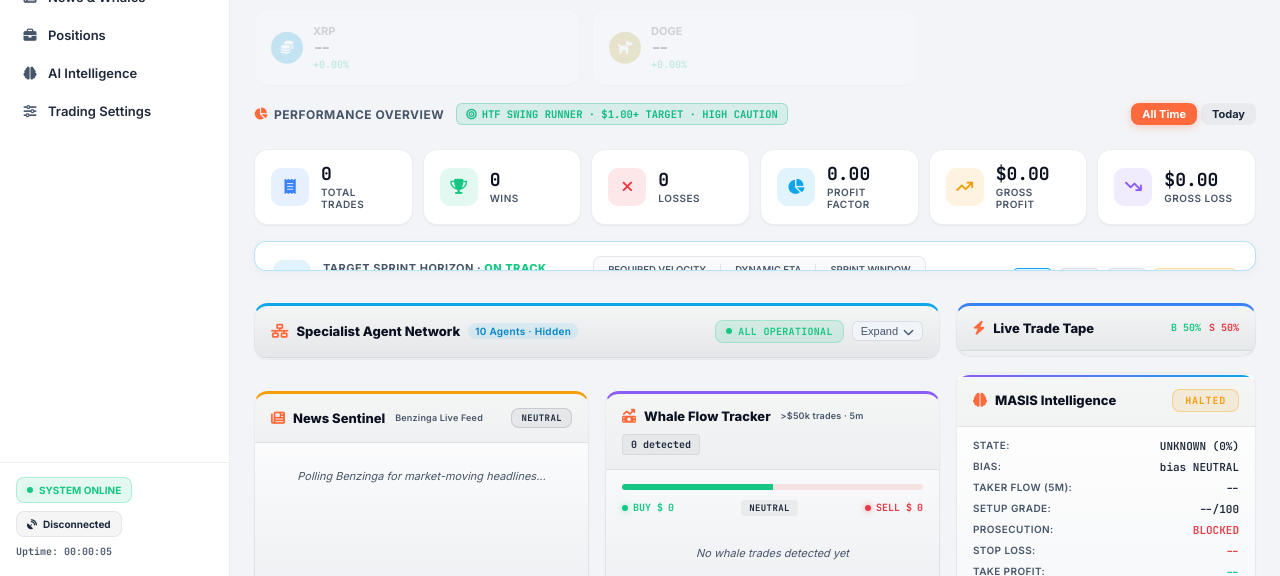
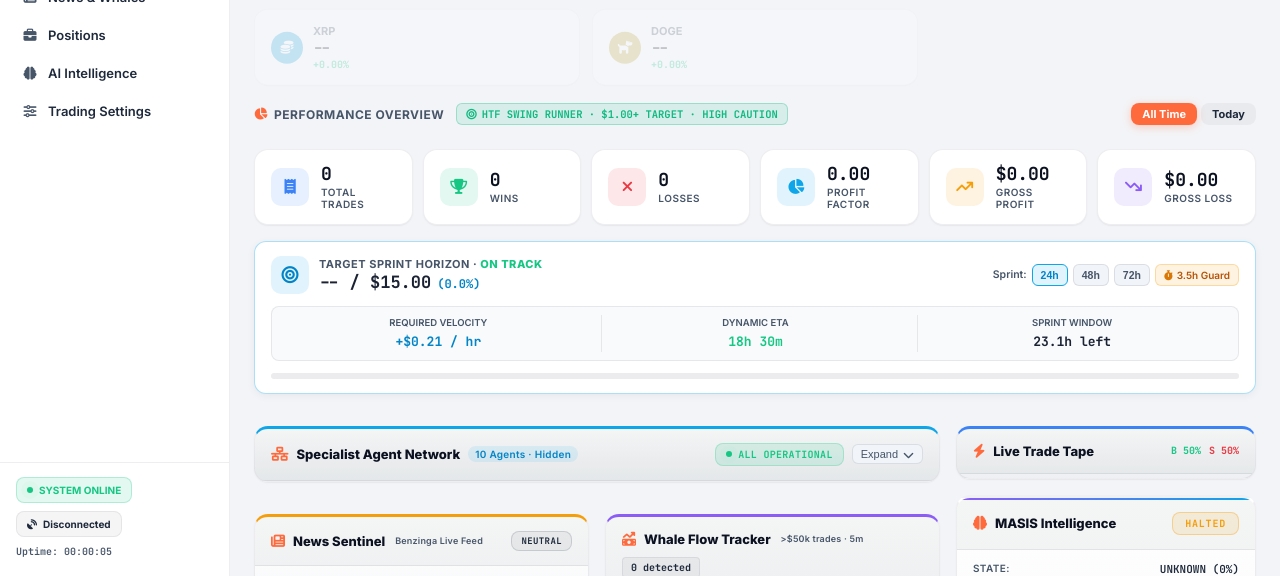
Before and after one commit to imashsachintha2015-hub/Bybit-dashbored, a website: page index.html in a window 1280 px wide. Shown: the part 224-800 px from the top of the page. Drawn offline with Linux system fonts and the light colour scheme; no server answers.

Commit message:
fix(mobile): resolve target sprint card cut-off with flex-column layout and bump cache-busters to v3.5

```diff
--- a/index.html
+++ b/index.html
@@ -12,7 +12,7 @@
   <link rel="preconnect" href="https://fonts.gstatic.com" crossorigin>
   <link href="https://fonts.googleapis.com/css2?family=Inter:wght@300;400;500;600;700;800;900&family=JetBrains+Mono:wght@400;500;600;700&display=swap" rel="stylesheet">
   <link rel="stylesheet" href="https://cdnjs.cloudflare.com/ajax/libs/font-awesome/6.4.0/css/all.min.css">
-  <link rel="stylesheet" href="index.css?v=3.2">
+  <link rel="stylesheet" href="index.css?v=3.5">
 </head>
 <body>
 
@@ -145,10 +145,11 @@
         </section>
 
         <!-- ═══════════ TARGET SPRINT HORIZON & VELOCITY BANNER (RESPONSIVE) ═══════════ -->
-        <section class="card target-sprint-card">
-          <div class="sprint-header-flex">
-            <!-- Left: Target Progress & Pacing Status -->
-            <div class="sprint-title-group">
+        <section class="card target-sprint-card" style="margin-bottom: 16px; padding: 14px 16px; background: #FFFFFF; border: 1px solid rgba(14, 165, 233, 0.35); border-radius: 12px; box-shadow: 0 2px 8px rgba(15, 23, 42, 0.05); display: flex; flex-direction: column; gap: 12px; width: 100%; box-sizing: border-box; flex-shrink: 0;">
+
+          <!-- Top Row: Target Identity, Status & Buttons -->
+          <div style="display: flex; justify-content: space-between; align-items: center; flex-wrap: wrap; gap: 8px;">
+            <div style="display: flex; align-items: center; gap: 10px;">
               <div style="width: 38px; height: 38px; min-width: 38px; border-radius: 10px; background: rgba(14, 165, 233, 0.12); display: flex; align-items: center; justify-content: center; color: #0284C7; font-size: 17px;">
                 <i class="fa-solid fa-bullseye"></i>
               </div>
@@ -163,36 +164,36 @@
               </div>
             </div>
 
-            <!-- Center: Velocity Speedometer -->
-            <div class="sprint-speedometer-box">
-              <div>
-                <span style="font-size: 9.5px; color: var(--text-dim); display: block; text-transform: uppercase; font-weight: 600;">Required Velocity</span>
-                <span id="mainTargetReqVel" style="font-size: 12.5px; font-weight: 800; color: #0284C7; font-family: var(--font-mono);">+$0.21 / hr</span>
-              </div>
-              <div class="sprint-speedo-divider">
-                <span style="font-size: 9.5px; color: var(--text-dim); display: block; text-transform: uppercase; font-weight: 600;">Dynamic ETA</span>
-                <span id="mainTargetEta" style="font-size: 12.5px; font-weight: 800; color: #16C784; font-family: var(--font-mono);">18h 30m</span>
-              </div>
-              <div class="sprint-speedo-divider sprint-speedo-col3">
-                <span style="font-size: 9.5px; color: var(--text-dim); display: block; text-transform: uppercase; font-weight: 600;">Sprint Window</span>
-                <span id="mainTargetRemaining" style="font-size: 12.5px; font-weight: 800; color: var(--text-primary); font-family: var(--font-mono);">23.1h left</span>
-              </div>
-            </div>
-
-            <!-- Right: Horizon Switcher & Anti-Stagnation Tag -->
-            <div class="sprint-actions-group">
+            <!-- Sprint Duration Buttons & Time-Stop Badge -->
+            <div style="display: flex; align-items: center; gap: 5px; flex-wrap: wrap;">
               <span style="font-size: 10.5px; color: var(--text-dim); font-weight: 600;">Sprint:</span>
-              <button type="button" class="sprint-horizon-btn" data-hours="24" style="background: rgba(14, 165, 233, 0.12); border: 1px solid #0EA5E9; color: #0284C7; border-radius: 6px; padding: 4px 10px; font-size: 11px; font-weight: 700; cursor: pointer;">24h</button>
-              <button type="button" class="sprint-horizon-btn" data-hours="48" style="background: #F1F5F9; border: 1px solid rgba(15, 23, 42, 0.1); color: var(--text-dim); border-radius: 6px; padding: 4px 10px; font-size: 11px; font-weight: 600; cursor: pointer;">48h</button>
-              <button type="button" class="sprint-horizon-btn" data-hours="72" style="background: #F1F5F9; border: 1px solid rgba(15, 23, 42, 0.1); color: var(--text-dim); border-radius: 6px; padding: 4px 10px; font-size: 11px; font-weight: 600; cursor: pointer;">72h</button>
+              <button type="button" class="sprint-horizon-btn" data-hours="24" style="background: rgba(14, 165, 233, 0.12); border: 1px solid #0EA5E9; color: #0284C7; border-radius: 6px; padding: 4px 8px; font-size: 10.5px; font-weight: 700; cursor: pointer;">24h</button>
+              <button type="button" class="sprint-horizon-btn" data-hours="48" style="background: #F1F5F9; border: 1px solid rgba(15, 23, 42, 0.1); color: var(--text-dim); border-radius: 6px; padding: 4px 8px; font-size: 10.5px; font-weight: 600; cursor: pointer;">48h</button>
+              <button type="button" class="sprint-horizon-btn" data-hours="72" style="background: #F1F5F9; border: 1px solid rgba(15, 23, 42, 0.1); color: var(--text-dim); border-radius: 6px; padding: 4px 8px; font-size: 10.5px; font-weight: 600; cursor: pointer;">72h</button>
               <span class="sprint-guard-badge" style="font-size: 10px; color: #B45309; background: rgba(245, 158, 11, 0.12); border: 1px solid rgba(245, 158, 11, 0.3); padding: 4px 8px; border-radius: 6px; display: inline-flex; align-items: center; gap: 4px; font-weight: 600;" title="Stuck trades in flat consolidation are auto-scratched after 3.5h to protect velocity.">
                 <i class="fa-solid fa-stopwatch" style="color: #D97706;"></i> 3.5h Guard
               </span>
             </div>
           </div>
 
-          <!-- Progress Bar Line -->
-          <div style="width: 100%; height: 6px; background: rgba(15, 23, 42, 0.08); border-radius: 3px; overflow: hidden; margin-top: 10px;">
+          <!-- Middle Row: 3 Speedometer Metric Chips (Full width grid on mobile!) -->
+          <div style="display: grid; grid-template-columns: repeat(auto-fit, minmax(100px, 1fr)); gap: 8px; background: #F8FAFC; padding: 8px 12px; border-radius: 8px; border: 1px solid rgba(15, 23, 42, 0.08); text-align: center;">
+            <div style="padding: 2px 4px;">
+              <span style="font-size: 9.5px; color: var(--text-dim); display: block; text-transform: uppercase; font-weight: 600; margin-bottom: 2px;">Required Velocity</span>
+              <span id="mainTargetReqVel" style="font-size: 13px; font-weight: 800; color: #0284C7; font-family: var(--font-mono);">+$0.21 / hr</span>
+            </div>
+            <div style="padding: 2px 4px; border-left: 1px solid rgba(15, 23, 42, 0.08);">
+              <span style="font-size: 9.5px; color: var(--text-dim); display: block; text-transform: uppercase; font-weight: 600; margin-bottom: 2px;">Dynamic ETA</span>
+              <span id="mainTargetEta" style="font-size: 13px; font-weight: 800; color: #16C784; font-family: var(--font-mono);">18h 30m</span>
+            </div>
+            <div style="padding: 2px 4px; border-left: 1px solid rgba(15, 23, 42, 0.08);">
+              <span style="font-size: 9.5px; color: var(--text-dim); display: block; text-transform: uppercase; font-weight: 600; margin-bottom: 2px;">Sprint Window</span>
+              <span id="mainTargetRemaining" style="font-size: 13px; font-weight: 800; color: var(--text-primary); font-family: var(--font-mono);">23.1h left</span>
+            </div>
+          </div>
+
+          <!-- Bottom Row: Progress Bar Line -->
+          <div style="width: 100%; height: 6px; background: rgba(15, 23, 42, 0.08); border-radius: 3px; overflow: hidden;">
             <div id="mainTargetProgressBar" style="width: 0%; height: 100%; background: linear-gradient(90deg, #0EA5E9, #16C784); border-radius: 3px; transition: width 0.4s ease;"></div>
           </div>
         </section>
@@ -848,6 +849,6 @@
   <script src="chart.js?v=3.0"></script>
   <script src="masis-engine.js?v=3.0"></script>
   <script src="whale-agent.js?v=3.0"></script>
-  <script src="app.js?v=3.0"></script>
+  <script src="app.js?v=3.5"></script>
 </body>
 </html>
```
